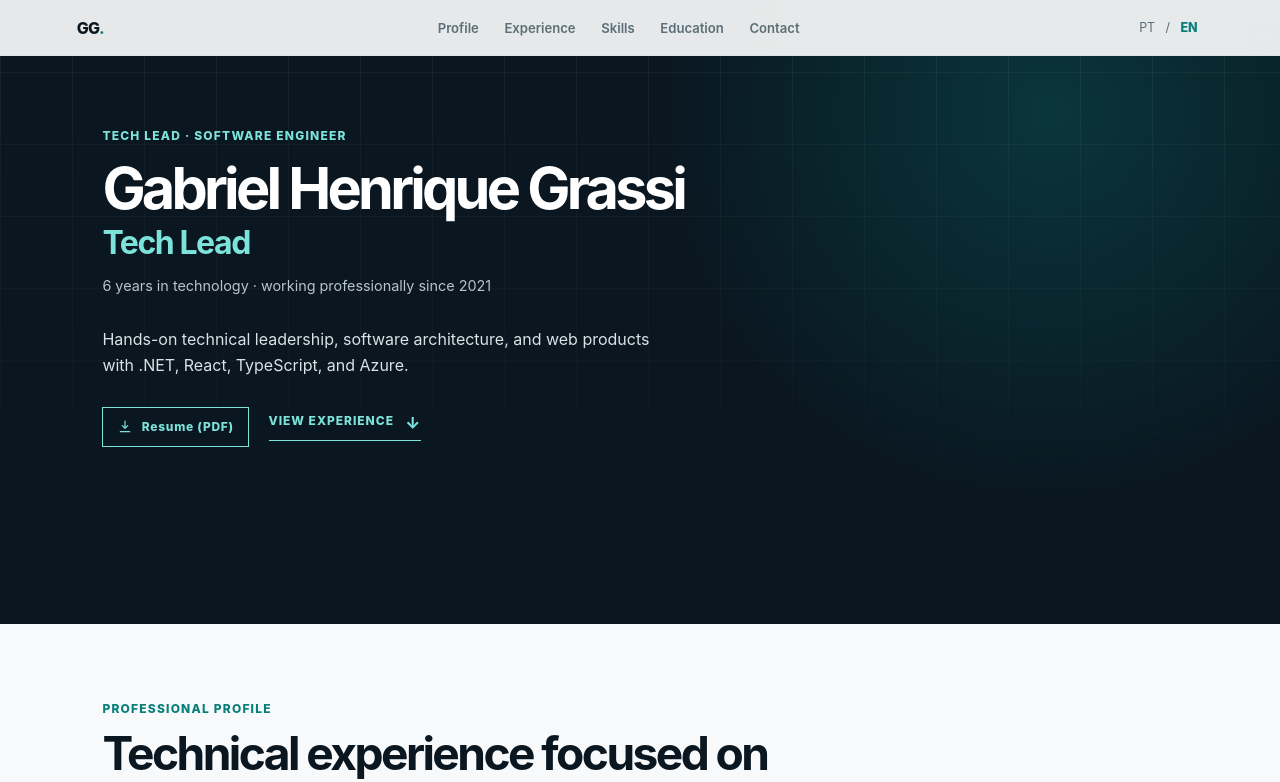
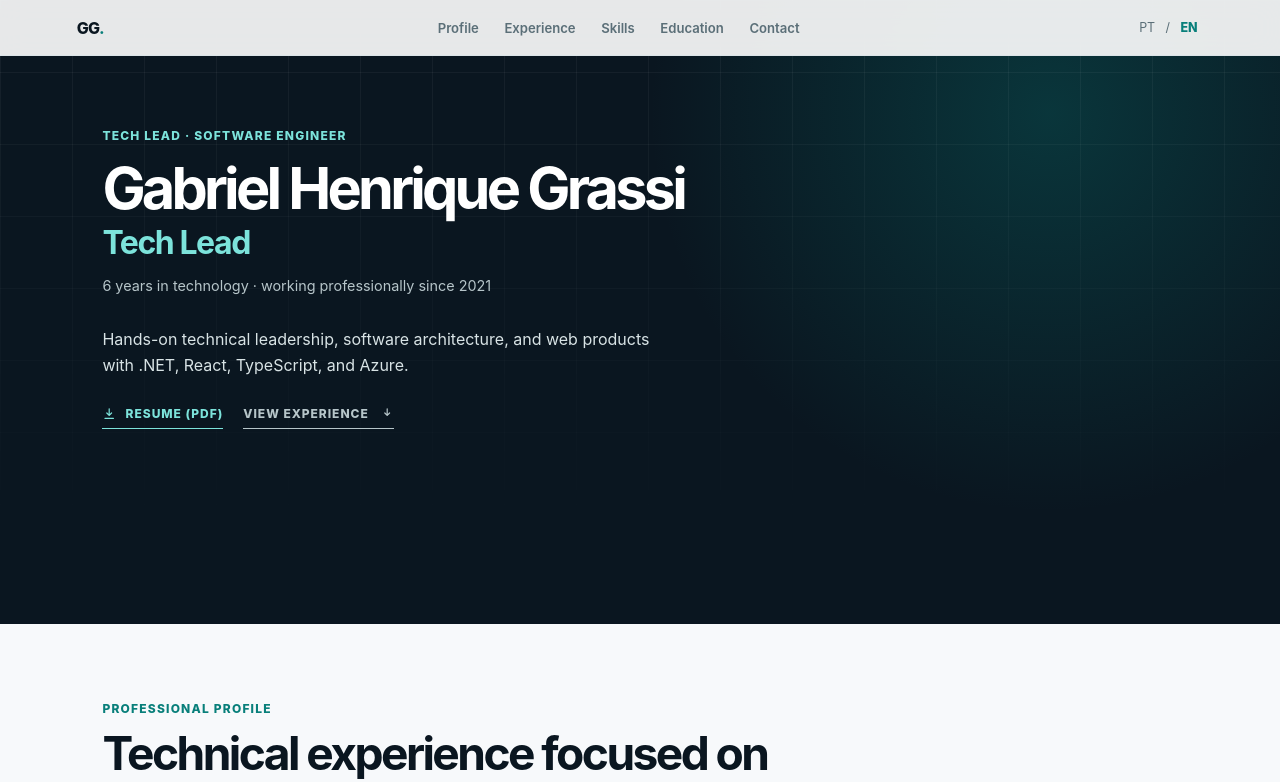
Before and after one commit to gbLw1/portfolio, a React (Vite) app: page / in a window 1280 px wide. Shown: the top 782 px of the page. Built offline with nearby package versions, Linux system fonts and the light colour scheme.

Commit message:
refine portfolio calls to action

```diff
--- a/src/pages/home/ui/home-page.css
+++ b/src/pages/home/ui/home-page.css
@@ -101,55 +101,55 @@
 }
 
 .hero-actions {
-  align-items: center;
+  align-items: flex-end;
   display: flex;
   flex-wrap: wrap;
   gap: 1.25rem;
   margin-top: 1.75rem;
 }
 
-.resume-download {
+.resume-download,
+.scroll-cue {
   align-items: center;
-  border: 1px solid #7ce3db;
-  color: #7ce3db;
-  display: inline-flex;
-  font-size: 0.75rem;
-  font-weight: 800;
-  gap: 0.55rem;
-  letter-spacing: 0.06em;
-  padding: 0.7rem 0.85rem;
-  transition: background-color 160ms ease, color 160ms ease;
-}
-
-.resume-download:hover {
-  background: #7ce3db;
-  color: var(--ink);
-}
-
-.resume-download svg {
-  fill: none;
-  height: 1rem;
-  stroke: currentColor;
-  stroke-linecap: round;
-  stroke-linejoin: round;
-  stroke-width: 1.8;
-  width: 1rem;
-}
-
-.scroll-cue {
   border-bottom: 1px solid #7ce3db;
   color: #7ce3db;
   display: inline-flex;
   font-size: 0.75rem;
   font-weight: 800;
-  gap: 0.7rem;
   letter-spacing: 0.08em;
+  line-height: 1;
   margin-top: 0;
   padding-bottom: 0.45rem;
+  text-transform: uppercase;
 }
 
-.scroll-cue span {
-  font-size: 1rem;
+.resume-download {
+  align-items: center;
+  gap: 0.55rem;
+  transition: border-color 160ms ease, color 160ms ease;
+}
+
+.resume-download:hover,
+.scroll-cue:hover {
+  border-color: #fff;
+  color: #fff;
+}
+
+.resume-download svg,
+.scroll-cue svg {
+  fill: none;
+  height: 0.9rem;
+  stroke: currentColor;
+  stroke-linecap: round;
+  stroke-linejoin: round;
+  stroke-width: 2;
+  width: 0.9rem;
+}
+
+.scroll-cue {
+  border-color: #b6c5c9;
+  color: #b6c5c9;
+  gap: 0.7rem;
 }
 
 .education-list,
--- a/src/shared/i18n/messages.ts
+++ b/src/shared/i18n/messages.ts
@@ -17,9 +17,9 @@ export const messages: Record<Locale, Copy> = {
       impact: [{ value: '10+', label: 'desenvolvedores em liderança técnica' }, { value: '~40', label: 'clientes atendidos por produto SaaS multi-tenant' }]
     },
     education: { eyebrow: 'Formação e certificação', title: 'Base técnica', credentialLabel: 'Ver credencial', items: [
-      { period: '2020 — 2021', institution: 'ETEC Jahu', title: 'Técnico em Desenvolvimento de Sistemas', description: 'Início da formação técnica e dos primeiros projetos de software.' },
+      { period: '2023', institution: 'Microsoft', title: 'Microsoft Certified: Azure Fundamentals (AZ-900)', description: 'Certificação em fundamentos de serviços em nuvem Azure.', credentialUrl: 'https://www.credly.com/badges/99784108-8d97-4665-8639-d1b6d3ac797e' },
       { period: '2021 — 2023', institution: 'FATEC Jahu', title: 'Sistemas para Internet', description: 'Formação superior. TCC: sistema de gestão financeira com .NET/C#, Blazor e REST API.' },
-      { period: '2023', institution: 'Microsoft', title: 'Microsoft Certified: Azure Fundamentals (AZ-900)', description: 'Certificação em fundamentos de serviços em nuvem Azure.', credentialUrl: 'https://www.credly.com/badges/99784108-8d97-4665-8639-d1b6d3ac797e' }
+      { period: '2020 — 2021', institution: 'ETEC Jahu', title: 'Técnico em Desenvolvimento de Sistemas', description: 'Início da formação técnica e dos primeiros projetos de software.' }
     ] },
     path: {
       eyebrow: 'Experiência profissional', title: 'Trajetória', description: 'Experiências em produtos SaaS, integrações e arquitetura de sistemas.',
@@ -61,9 +61,9 @@ export const messages: Record<Locale, Copy> = {
       impact: [{ value: '10+', label: 'developers under technical leadership' }, { value: '~40', label: 'clients served through a multi-tenant SaaS product' }]
     },
     education: { eyebrow: 'Education & certification', title: 'Technical foundation', credentialLabel: 'View credential', items: [
-      { period: '2020 — 2021', institution: 'ETEC Jahu', title: 'Technical Degree in Systems Development', description: 'Beginning of technical education and first software projects.' },
+      { period: '2023', institution: 'Microsoft', title: 'Microsoft Certified: Azure Fundamentals (AZ-900)', description: 'Certification in Azure cloud services fundamentals.', credentialUrl: 'https://www.credly.com/badges/99784108-8d97-4665-8639-d1b6d3ac797e' },
       { period: '2021 — 2023', institution: 'FATEC Jahu', title: 'Internet Systems', description: 'Higher education. Capstone project: a financial management system with .NET/C#, Blazor, and REST API.' },
-      { period: '2023', institution: 'Microsoft', title: 'Microsoft Certified: Azure Fundamentals (AZ-900)', description: 'Certification in Azure cloud services fundamentals.', credentialUrl: 'https://www.credly.com/badges/99784108-8d97-4665-8639-d1b6d3ac797e' }
+      { period: '2020 — 2021', institution: 'ETEC Jahu', title: 'Technical Degree in Systems Development', description: 'Beginning of technical education and first software projects.' }
     ] },
     path: {
       eyebrow: 'Professional experience', title: 'Career path', description: 'Experience in SaaS products, integrations, and software architecture.',
--- a/src/widgets/back-to-top/back-to-top.css
+++ b/src/widgets/back-to-top/back-to-top.css
@@ -1,11 +1,12 @@
 .back-to-top {
   align-items: center;
-  background: var(--paper);
-  border: 1px solid var(--line-strong);
+  animation: back-to-top-enter 180ms ease-out both;
+  background: var(--accent);
+  border: 1px solid var(--accent);
   border-radius: 50%;
   bottom: 1.5rem;
-  box-shadow: 0 12px 28px rgba(8, 19, 27, 0.18);
-  color: var(--accent);
+  box-shadow: 0 10px 24px rgba(8, 127, 122, 0.32);
+  color: #fff;
   cursor: pointer;
   display: flex;
   font-size: 1.15rem;
@@ -20,7 +21,25 @@
 }
 
 .back-to-top:hover {
-  background: var(--accent);
-  color: #fff;
-  transform: translateY(-2px);
+  background: #064e4b;
+  border-color: #064e4b;
+  transform: translateY(-3px);
 }
+
+@keyframes back-to-top-enter {
+  from {
+    opacity: 0;
+    transform: translateY(0.5rem);
+  }
+
+  to {
+    opacity: 1;
+    transform: translateY(0);
+  }
+}
+
+@media (prefers-reduced-motion: reduce) {
+  .back-to-top {
+    animation: none;
+  }
+}
--- a/src/widgets/hero/Hero.tsx
+++ b/src/widgets/hero/Hero.tsx
@@ -26,7 +26,10 @@ export function Hero() {
             {copy.hero.downloadResume}
           </a>
           <a href="#trajetoria" className="scroll-cue">
-            {copy.hero.cue}<span>↓</span>
+            {copy.hero.cue}
+            <svg aria-hidden="true" viewBox="0 0 24 24">
+              <path d="M12 3v11m0 0 4-4m-4 4-4-4" />
+            </svg>
           </a>
         </div>
       </div>
```
